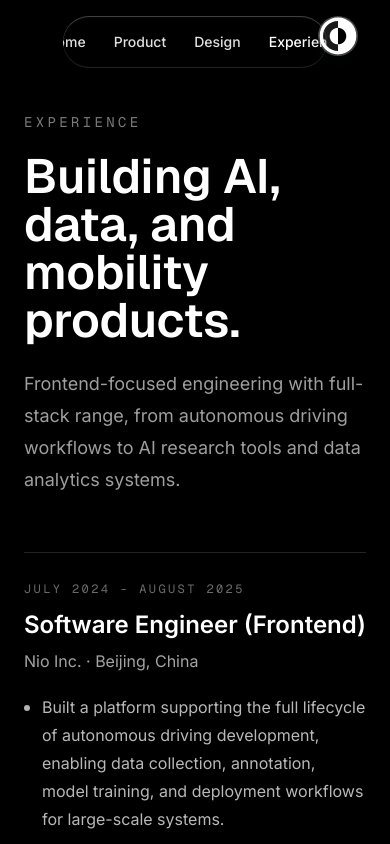
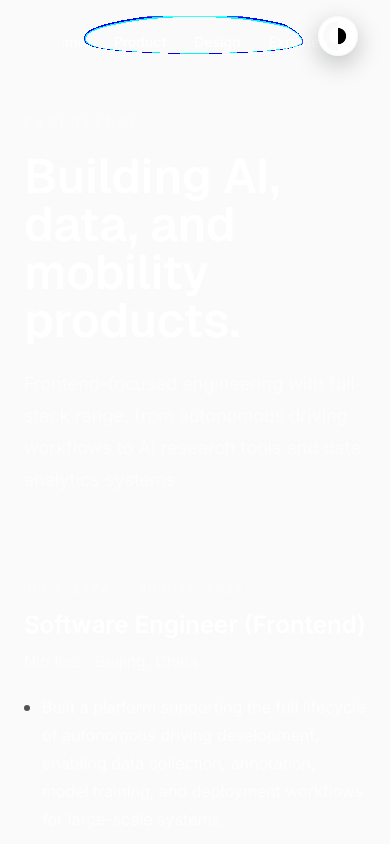
Before and after one commit to hzc011213/JHWeb, a Next.js app: page /experience in a window 390 px wide. Shown: the top 844 px of the page. Built offline with nearby package versions, Linux system fonts and the light colour scheme.

Commit message:
refactor: standardize component and page styling by implementing CSS variable-based semantic color tokens

```diff
--- a/src/app/experience/page.tsx
+++ b/src/app/experience/page.tsx
@@ -46,7 +46,7 @@ const experiences = [
 
 export default function ExperiencePage() {
   return (
-    <main className="min-h-screen bg-black text-white">
+    <main className="min-h-screen bg-foreground text-white">
       <section className="mx-auto flex min-h-screen w-full max-w-6xl flex-col justify-center px-6 py-28 sm:px-10 lg:px-16">
         <div className="mb-14 max-w-3xl">
           <p className="font-mono text-sm tracking-[0.24em] text-white/48 uppercase">
@@ -84,7 +84,7 @@ export default function ExperiencePage() {
                   <li className="flex gap-3" key={point}>
                     <span
                       aria-hidden="true"
-                      className="mt-3 h-1.5 w-1.5 shrink-0 rounded-full bg-white/70"
+                      className="mt-3 h-1.5 w-1.5 shrink-0 rounded-full bg-background/70"
                     />
                     <span>{point}</span>
                   </li>
--- a/src/app/page.tsx
+++ b/src/app/page.tsx
@@ -26,11 +26,11 @@ export default function Home() {
   });
 
   return (
-    <main className="bg-white dark:bg-black">
+    <main className="bg-background dark:bg-background">
       <div className="min-h-dvhflow-hidden relative bg-[image:url('/assets/home-background-light.png')] bg-cover bg-center text-[#050505] transition-[background-image,color] duration-500 dark:bg-[url('/assets/home-background-dark.png')] dark:text-white">
         <div
           aria-hidden="true"
-          className="absolute inset-0 bg-white/8 transition-colors dark:bg-black/20"
+          className="absolute inset-0 bg-background/8 transition-colors dark:bg-background/20"
         />
         <section className="relative z-10 flex min-h-dvh items-center justify-center px-6 pb-36 text-center sm:pb-28">
           <div className="flex flex-col items-center gap-5">
@@ -60,7 +60,7 @@ export default function Home() {
       <BrandCarousel />
       <section
         id="projects"
-        className="relative z-10 mt-8 scroll-mt-24 rounded-t-[40px] bg-white px-5 py-20 text-black sm:mt-16 sm:rounded-t-[50px] sm:px-8 md:mt-20 md:scroll-mt-32 md:rounded-t-[60px] md:px-10 dark:bg-black dark:text-white"
+        className="relative z-10 mt-8 scroll-mt-24 rounded-t-[40px] bg-background px-5 py-20 text-black sm:mt-16 sm:rounded-t-[50px] sm:px-8 md:mt-20 md:scroll-mt-32 md:rounded-t-[60px] md:px-10 dark:bg-background dark:text-white"
       >
         <div className="mx-auto max-w-7xl">
           <div className="mx-auto mb-24 max-w-4xl text-center text-black md:mb-30 dark:text-white">
--- a/src/app/product/page.tsx
+++ b/src/app/product/page.tsx
@@ -3,7 +3,7 @@ import { products } from '@/data/products';
 
 export default function ProductPage() {
   return (
-    <main className="min-h-dvh bg-white font-(family-name:--font-sans) text-[#050505] transition-colors duration-500 dark:bg-[#080a09] dark:text-[#f4f6f1]">
+    <main className="min-h-dvh bg-background font-(family-name:--font-sans) text-[#050505] transition-colors duration-500 dark:bg-[#080a09] dark:text-[#f4f6f1]">
       <section className="mx-auto w-full max-w-370 px-5 pt-32 pb-24 sm:px-8 sm:pt-36 sm:pb-28 lg:px-14">
         <div className="space-y-40 sm:space-y-52 lg:space-y-60">
           {products.map((product) => (
--- a/src/components/ThemeToggleButton.tsx
+++ b/src/components/ThemeToggleButton.tsx
@@ -81,7 +81,7 @@ export default function ThemeToggleButton({
   return (
     <button
       aria-label="Toggle theme"
-      className={`size-10 cursor-pointer rounded-full border border-white/25 bg-white/15 p-0 shadow-[inset_0_1px_0_rgba(255,255,255,0.45),inset_0_-1px_0_rgba(255,255,255,0.12),0_8px_24px_rgba(15,23,42,0.12)] backdrop-blur-xl backdrop-saturate-150 transition-all duration-300 active:scale-95 dark:border-white/20 dark:bg-white/10 dark:shadow-[inset_0_1px_0_rgba(255,255,255,0.28),inset_0_-1px_0_rgba(255,255,255,0.08),0_8px_24px_rgba(8,12,18,0.24)] ${className}`}
+      className={`size-10 cursor-pointer rounded-full border border-white/25 bg-background/15 p-0 shadow-[inset_0_1px_0_rgba(255,255,255,0.45),inset_0_-1px_0_rgba(255,255,255,0.12),0_8px_24px_rgba(15,23,42,0.12)] backdrop-blur-xl backdrop-saturate-150 transition-all duration-300 active:scale-95 dark:border-white/20 dark:bg-foreground/10 dark:shadow-[inset_0_1px_0_rgba(255,255,255,0.28),inset_0_-1px_0_rgba(255,255,255,0.08),0_8px_24px_rgba(8,12,18,0.24)] ${className}`}
       onClick={toggleTheme}
       type="button"
     >
--- a/src/components/home/StackCard.tsx
+++ b/src/components/home/StackCard.tsx
@@ -40,7 +40,7 @@ export default function StackCard({
       style={{ zIndex: index + 1 }}
     >
       <motion.article
-        className="relative flex h-[85vh] origin-top flex-col overflow-hidden rounded-[30px] border border-black/12 bg-white p-4 text-black shadow-2xl shadow-black/10 will-change-transform sm:rounded-[38px] sm:p-6 md:rounded-[46px] md:p-8 dark:border-white/18 dark:bg-[#0C0C0C] dark:text-white dark:shadow-black/20"
+        className="relative flex h-[85vh] origin-top flex-col overflow-hidden rounded-[30px] border border-black/12 bg-background p-4 text-black shadow-2xl shadow-black/10 will-change-transform sm:rounded-[38px] sm:p-6 md:rounded-[46px] md:p-8 dark:border-white/18 dark:bg-[#0C0C0C] dark:text-white dark:shadow-black/20"
         style={cardStyle}
       >
         <div className="mb-4 grid shrink-0 items-end gap-4 sm:mb-5 md:grid-cols-[auto_1fr_auto] md:gap-8">
@@ -58,7 +58,7 @@ export default function StackCard({
           <div className="md:justify-self-end">
             <a
               href="#projects"
-              className="inline-flex rounded-full border-2 border-black/55 px-8 py-3 text-sm font-black tracking-widest text-black uppercase transition-colors hover:bg-black/8 focus-visible:ring-2 focus-visible:ring-black focus-visible:ring-offset-4 focus-visible:ring-offset-white sm:px-10 sm:py-3.5 sm:text-base dark:border-white/70 dark:text-white dark:hover:bg-white/12 dark:focus-visible:ring-white dark:focus-visible:ring-offset-[#0C0C0C]"
+              className="inline-flex rounded-full border-2 border-black/55 px-8 py-3 text-sm font-black tracking-widest text-black uppercase transition-colors hover:bg-foreground/8 focus-visible:ring-2 focus-visible:ring-black focus-visible:ring-offset-4 focus-visible:ring-offset-white sm:px-10 sm:py-3.5 sm:text-base dark:border-white/70 dark:text-white dark:hover:bg-foreground/12 dark:focus-visible:ring-white dark:focus-visible:ring-offset-[#0C0C0C]"
             >
               Explore
             </a>
@@ -140,7 +140,7 @@ function StackCardImages({ project }: { project: AboutMeDTO }) {
             className="min-h-35 md:min-h-0"
           />
         ) : (
-          <div className="hidden rounded-[30px] border border-black/10 bg-black/[0.035] sm:rounded-[38px] md:block md:rounded-[46px] dark:border-white/12 dark:bg-white/[0.035]" />
+          <div className="hidden rounded-[30px] border border-black/10 bg-foreground/[0.035] sm:rounded-[38px] md:block md:rounded-[46px] dark:border-white/12 dark:bg-foreground/[0.035]" />
         )}
       </div>
     );
--- a/src/components/home/StackCardImage.tsx
+++ b/src/components/home/StackCardImage.tsx
@@ -15,7 +15,7 @@ export default function StackCardImage({
 }: StackCardImageProps) {
   return (
     <div
-      className={`relative overflow-hidden rounded-[40px] bg-black/8 sm:rounded-[50px] md:rounded-[60px] dark:bg-white/8 ${className}`}
+      className={`relative overflow-hidden rounded-[40px] bg-foreground/8 sm:rounded-[50px] md:rounded-[60px] dark:bg-foreground/8 ${className}`}
     >
       <Image
         src={src}
--- a/src/components/product/ProductCard.tsx
+++ b/src/components/product/ProductCard.tsx
@@ -62,7 +62,7 @@ function ProductContent({
 }) {
   return (
     <div className={cn('max-w-2xl py-2 lg:px-4', className)}>
-      <div className="inline-flex items-center gap-3 rounded-full border border-black/10 bg-black/[0.025] px-4 py-2 text-black/58 shadow-[inset_0_1px_0_rgba(255,255,255,0.75)] transition-colors duration-500 dark:border-white/10 dark:bg-white/[0.035] dark:text-[#b8beb6] dark:shadow-[inset_0_1px_0_rgba(255,255,255,0.07)]">
+      <div className="inline-flex items-center gap-3 rounded-full border border-black/10 bg-foreground/[0.025] px-4 py-2 text-black/58 shadow-[inset_0_1px_0_rgba(255,255,255,0.75)] transition-colors duration-500 dark:border-white/10 dark:bg-foreground/[0.035] dark:text-[#b8beb6] dark:shadow-[inset_0_1px_0_rgba(255,255,255,0.07)]">
         <span
           aria-hidden="true"
           className={cn(
```
